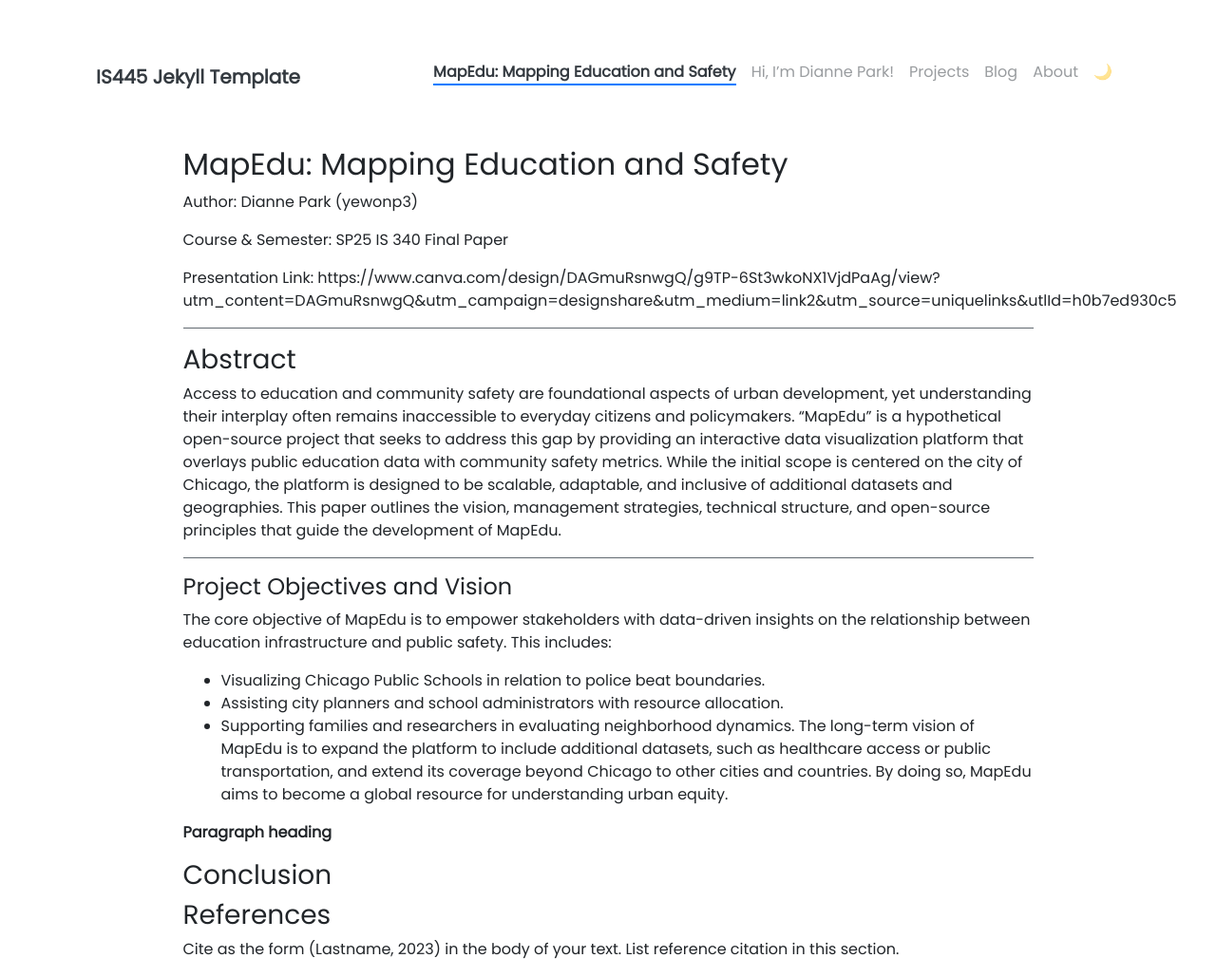
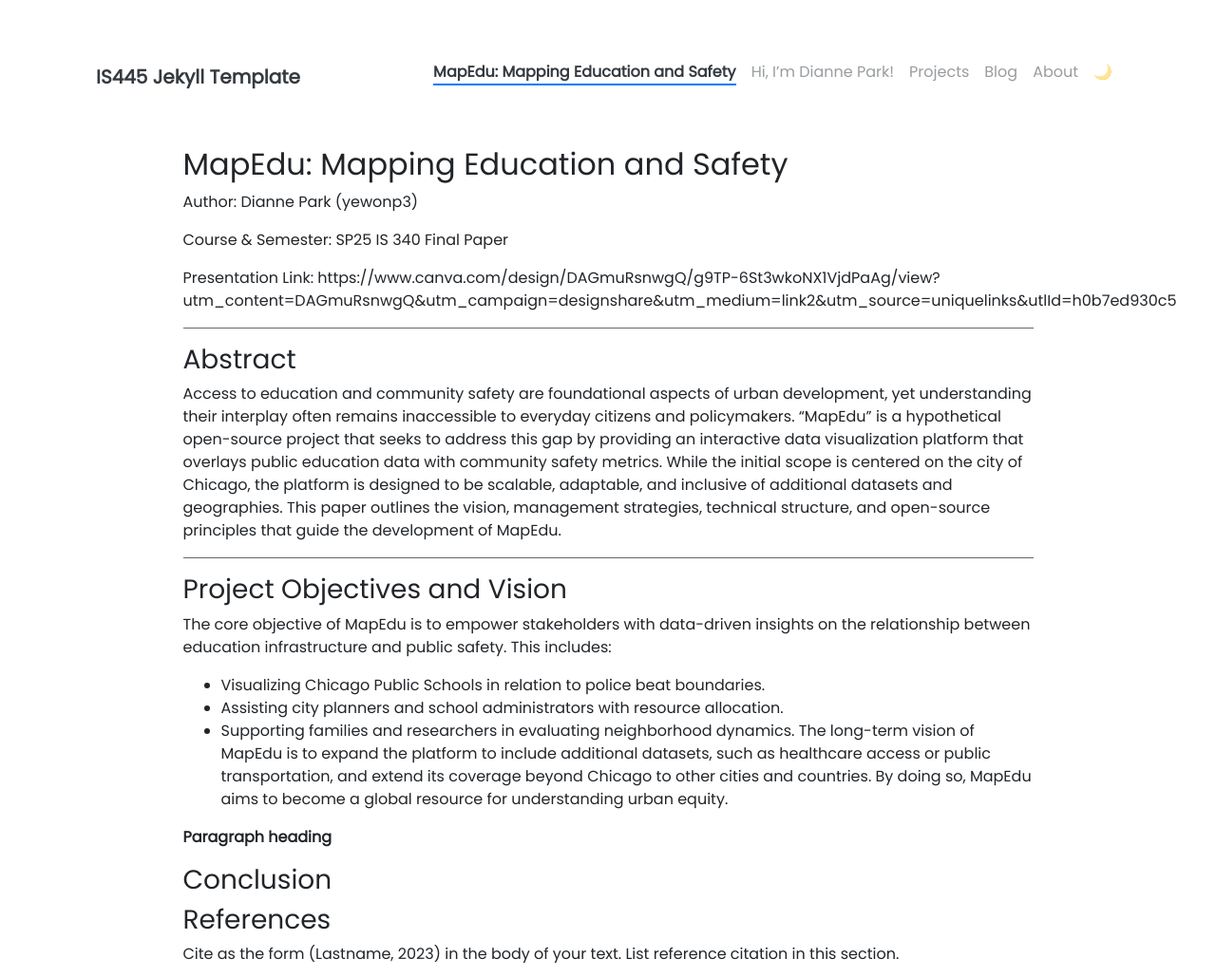
Before and after one commit to diannepark/diannepark.github.io, a Jekyll site: the page built from DIANNE_PARK(yewonp3).md, in a window 1280 px wide. Shown: the top 1029 px of the page at 95% size. Built offline with Jekyll 4.4.1, drawn with Linux system fonts in a browser that asks for light colours; nearby versions of some CDN libraries; our own code applies the rules of GitHub Pages for plain Markdown files.

```diff
--- a/DIANNE_PARK(yewonp3).md
+++ b/DIANNE_PARK(yewonp3).md
@@ -14,8 +14,7 @@ Access to education and community safety are foundational aspects of urban devel
 
 ---
 
-#### Project Objectives and Vision
-
+### Project Objectives and Vision
 The core objective of MapEdu is to empower stakeholders with data-driven insights on the relationship between education infrastructure and public safety. This includes:
 * Visualizing Chicago Public Schools in relation to police beat boundaries.
 * Assisting city planners and school administrators with resource allocation.
```
